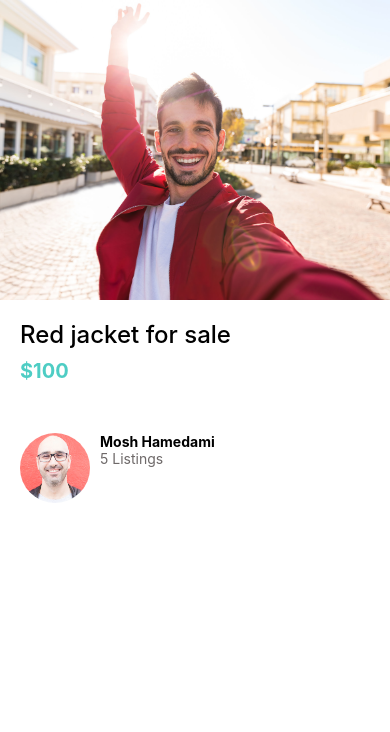
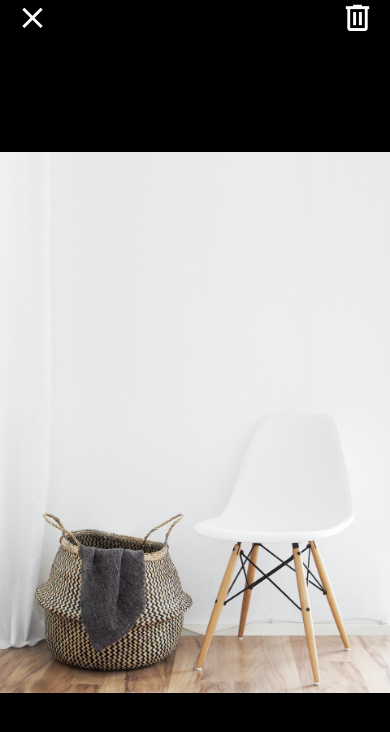
Before and after one commit to melher39/donewithit, a React Native app: screen / in a window 390 px wide. Shown: the top 732 px of the page. Built offline with nearby package versions, Linux system fonts and the light colour scheme.

Commit message:
made some minor changes to the ViewImageScreen.js file. I has this one spot on

```diff
--- a/App.js
+++ b/App.js
@@ -4,11 +4,11 @@ import {
   StyleSheet
 } from "react-native";
 
-import ListingDetailsScreen from "./app/screens/ListingDetailsScreen.js";
+import ViewImageScreen from "./app/screens/ViewImageScreen.js";
 
 export default function App() {
   return (
-    <ListingDetailsScreen />
+    <ViewImageScreen/>
   );
 };
 
--- a/app/screens/ViewImageScreen.js
+++ b/app/screens/ViewImageScreen.js
@@ -1,6 +1,5 @@
 import React from "react";
 import {
-    View,
     StyleSheet,
     Image,
     SafeAreaView,
@@ -11,9 +10,7 @@ import { MaterialCommunityIcons } from "@expo/vector-icons";
 
 import colors from "../config/colors.json";
 
-const ViewImageScreen = () => {
-
-    return (
+const ViewImageScreen = () =>
     <SafeAreaView style={styles.container}>
         <Image
             resizeMode="contain"
@@ -22,17 +19,15 @@ const ViewImageScreen = () => {
         />
         <MaterialCommunityIcons
             name="close"
-                size={30}
+            size={35}
             style={styles.closeSquare}
         />
         <MaterialCommunityIcons
             name="trash-can-outline"
-                size={30}
+            size={35}
             style={styles.deleteSquare}
         />
     </SafeAreaView>
-    );
-};
 
 const styles = StyleSheet.create({
     container: {
```
Lines whose indentation alone changed are shown as unchanged.
